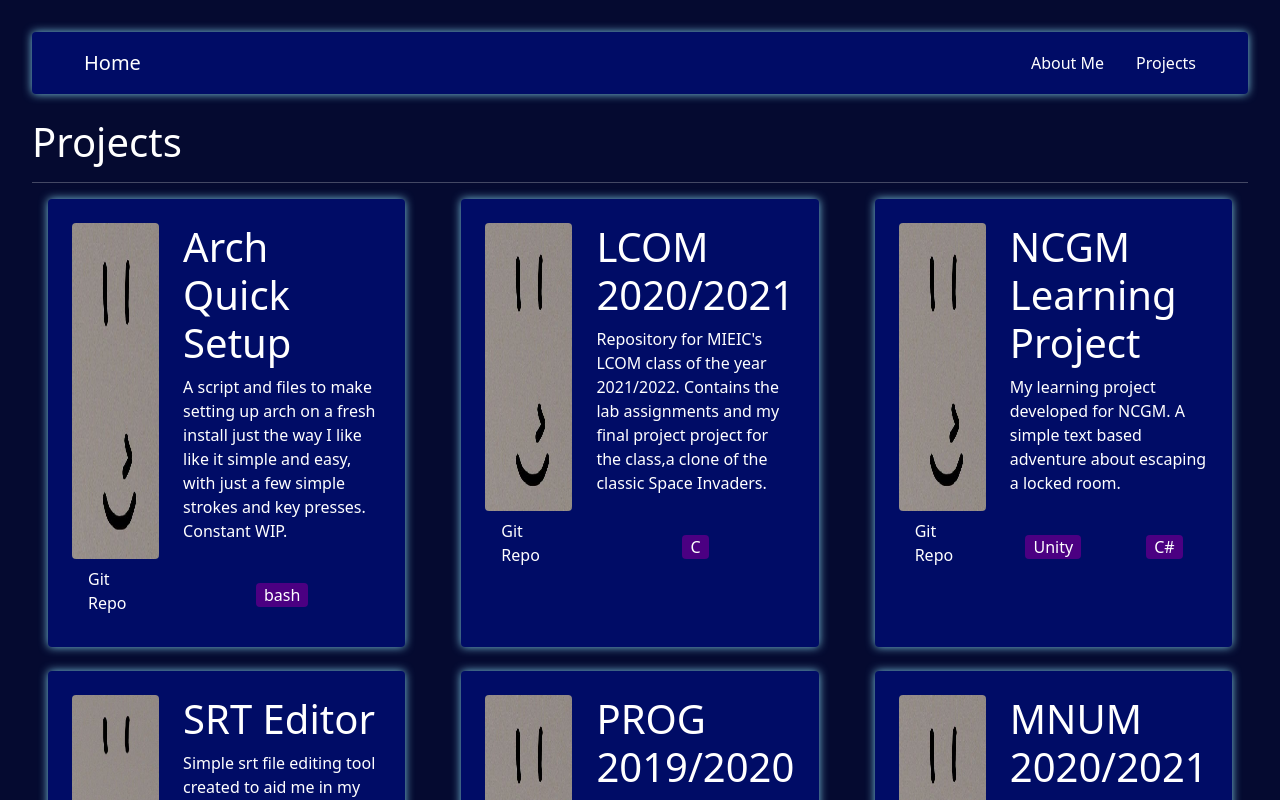
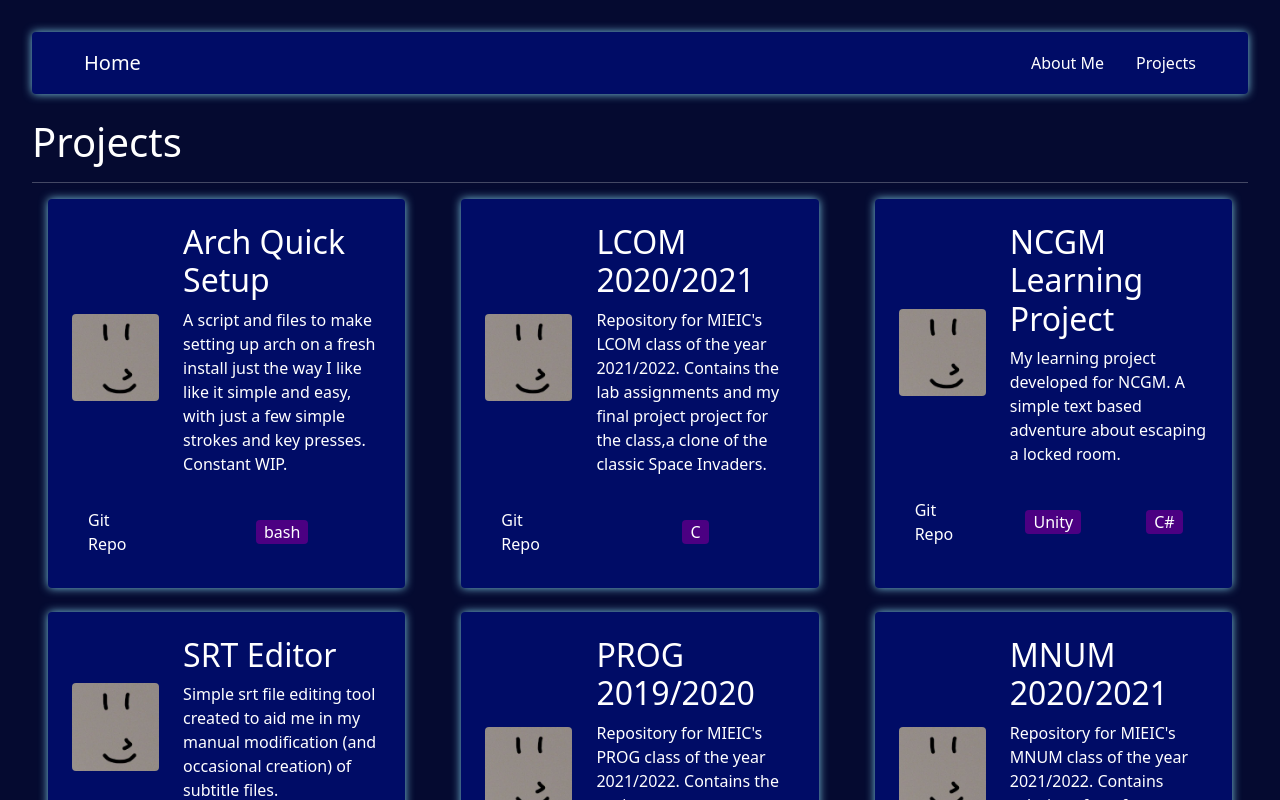
Before and after one commit to Retchut/personal-website, a React (Create React App) app: page /projects in a window 1280 px wide. Shown: the top 800 px of the page. Built offline with nearby package versions, Linux system fonts and the light colour scheme.

Commit message:
style: project size and items position

```diff
--- a/src/Components/Project/Project.js
+++ b/src/Components/Project/Project.js
@@ -1,14 +1,14 @@
 function Project(props){
   const { projectData } = props;
   return (
-    <div className="mx-3 h-100 background-box rounded p-4 ">
+    <div className="mx-3 h-100 background-box rounded p-4">
       <div className="row">
         <div className="col-lg-4 d-flex align-items-center">
-          <img className="w-100 h-100 rounded" src={projectData.imgPath}></img>
+          <img className="w-100 mh-100 rounded" src={projectData.imgPath}></img>
         </div>
         <div className="col-lg-8">
           <div className="row">
-            <h1>{projectData.name}</h1>
+            <h2>{projectData.name}</h2>
           </div>
           <div className="row">
             <p>{projectData.description}</p>
@@ -17,7 +17,7 @@ function Project(props){
       </div>
 
       <div className="row">
-        <div className="col-lg-4 link-buttons d-flex justify-content-center">
+        <div className="col-lg-4 pt-2 link-buttons d-flex justify-content-center align-items-center">
           <a href={projectData.url}>Git Repo</a>
         </div>
         <div className="col-lg-8">
--- a/src/Pages/Projects/Projects.js
+++ b/src/Pages/Projects/Projects.js
@@ -36,7 +36,7 @@ function Projects(){
                                 {
                                     projectRow.map(
                                         project =>
-                                        <div key={project.id} className="col mb-4">
+                                        <div key={project.id} className="col-lg-4 mb-4">
                                             <Project projectData={project} />
                                         </div>
                                     )
```
